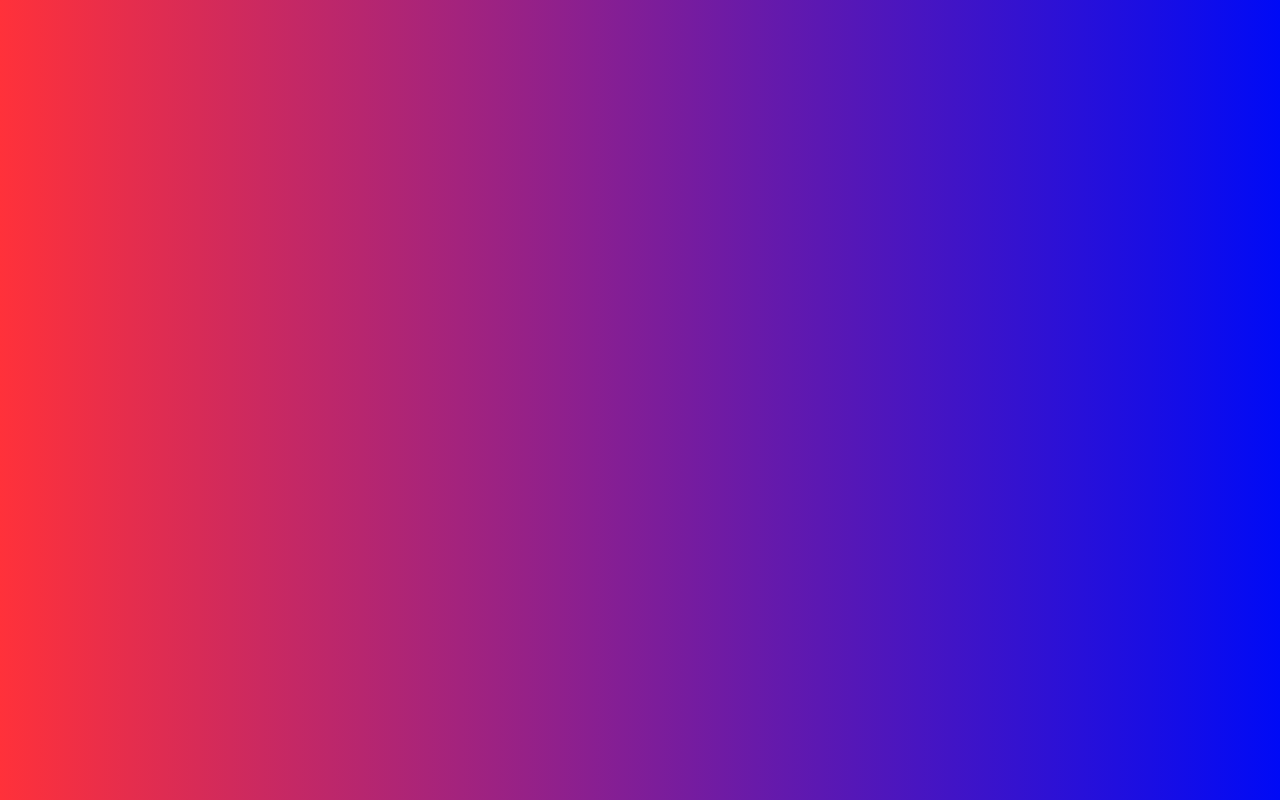
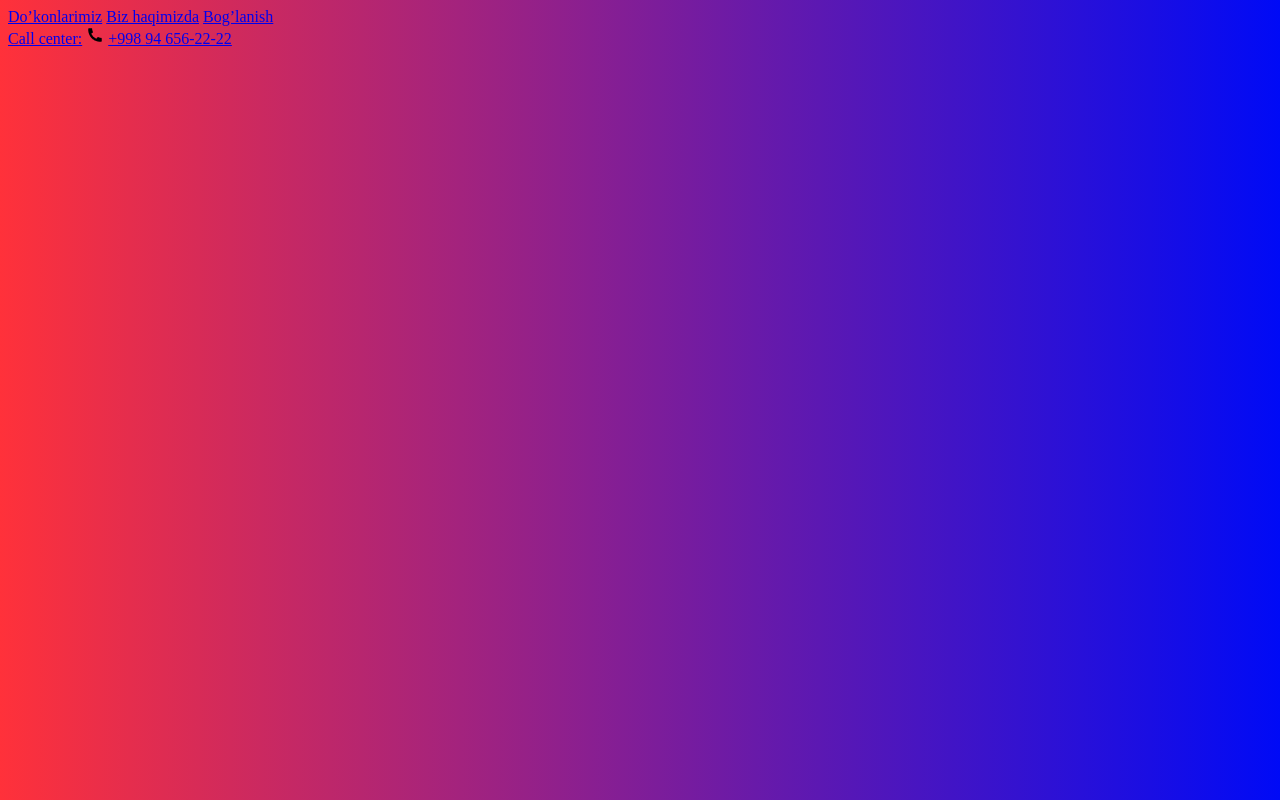
Before and after one commit to TD-WEBSITE-0832/Block1, a plain HTML site: page index.html in a window 1280 px wide. Drawn offline with Linux system fonts and the light colour scheme.

Commit message:
Free Free

```diff
--- a/index.html
+++ b/index.html
@@ -9,8 +9,16 @@
 </head>
 <body>
     <div class="block">
-        <div class="card"></div>
-        <div class="card"></div>
+        <div class="card">
+            <a href="#" class="txt">Do’konlarimiz</a>
+            <a href="#" class="txt">Biz haqimizda</a>
+            <a href="#" class="txt">Bog’lanish</a>
+        </div>
+        <div class="card">
+            <a href="#" class="txt">Call center:</a>
+            <img src="photo/Frame.png" class="ph">
+            <a href="#" class="txt">+998 94 656-22-22</a>
+        </div>
     </div>
 </body>
 </html>
```
Also changed, not shown: photo/Frame.png (added).
